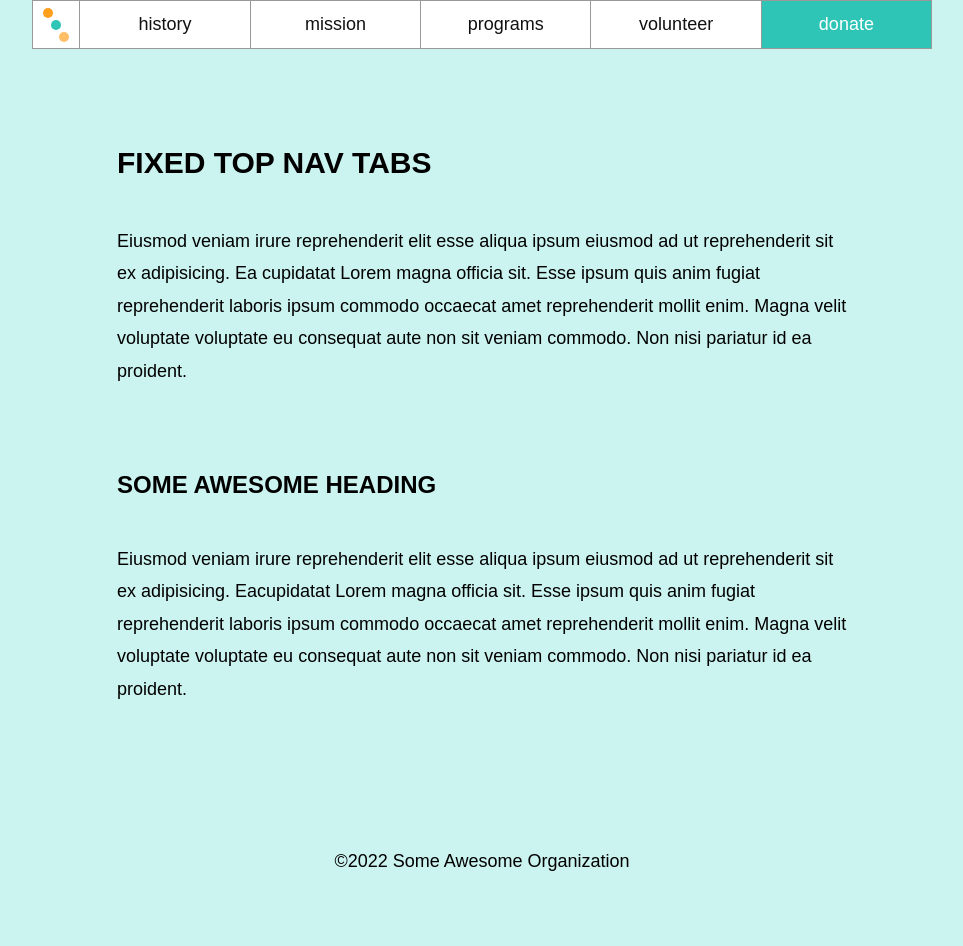
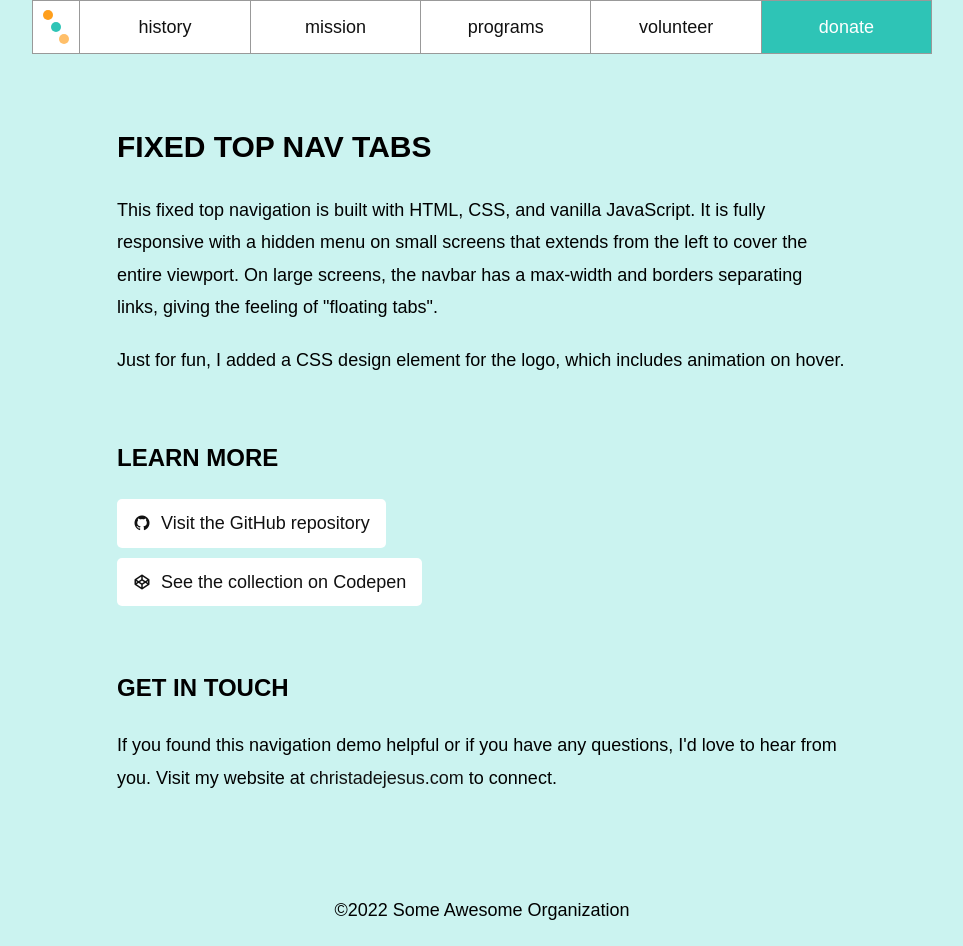
Before and after one commit to christadejesus/navigation, a plain HTML site: page fixed-top-nav-tabs/index.html in a window 1280 px wide. Shown: the whole page, without its empty margins (158-1121 px from the left). Before the commit the page ends 917 px from the top, so only its background shows below. Drawn offline with nearby package versions, Linux system fonts and the light colour scheme.

Commit message:
Update social image and and main content

```diff
--- a/fixed-top-nav-tabs/index.html
+++ b/fixed-top-nav-tabs/index.html
@@ -5,7 +5,7 @@
     <meta charset="UTF-8">
     <meta http-equiv="X-UA-Compatible" content="IE=edge">
     <meta name="viewport" content="width=device-width, initial-scale=1.0">
-    <!-- This content values below are specific to this project, so don't forget to customize if copy/pasting! -->
+    <!-- The tags, properties, and values below are specific to this project, so don't forget to customize if copy/pasting! -->
     <meta property="og:title" content="Fixed Top Nav Tabs">
     <meta property="og:type" content="article">
     <meta property="og:image" content="fixed-nav-tabs_social.png">
@@ -46,15 +46,20 @@
     <!-- END PAGE HEADER -->
     <main>
         <h1>Fixed Top Nav Tabs</h1>
-        <p>Eiusmod veniam irure reprehenderit elit esse aliqua ipsum eiusmod ad ut reprehenderit sit ex adipisicing. Ea
-            cupidatat Lorem magna officia sit. Esse ipsum quis anim fugiat reprehenderit laboris ipsum commodo occaecat
-            amet reprehenderit mollit enim. Magna velit voluptate voluptate eu consequat aute non sit veniam commodo.
-            Non nisi pariatur id ea proident.</p>
-        <h2>Some Awesome Heading</h2>
-        <p>Eiusmod veniam irure reprehenderit elit esse aliqua ipsum eiusmod ad ut reprehenderit sit ex adipisicing.
-            Eacupidatat Lorem magna officia sit. Esse ipsum quis anim fugiat reprehenderit laboris ipsum commodo
-            occaecat amet reprehenderit mollit enim. Magna velit voluptate voluptate eu consequat aute non sit veniam
-            commodo. Non nisi pariatur id ea proident.</p>
+        <p>This fixed top navigation is built with HTML, CSS, and vanilla JavaScript. It is fully responsive with a hidden menu
+            on small screens that extends from the left to cover the entire viewport. On large screens, the navbar has a
+            max-width and borders separating links, giving the feeling of "floating tabs".</p>
+        <p>Just for fun, I added a CSS design element for the logo, which includes animation on hover.</p>
+        <h2>Learn More</h2>
+        <a href="https://github.com/christadejesus/navigation/tree/main/fixed-top-nav-tabs" class="flex-link" target="_blank"
+            rel="noreferrer"><i class="ri-github-fill"></i>Visit the GitHub repository</a>
+        <a href="https://codepen.io/collection/yrPyag" target="_blank" rel="noreferrer" class="flex-link"><i
+                class="ri-codepen-fill"></i>See the collection on Codepen</a>
+        <h2>Get in Touch</h2>
+        <p>If you found this navigation demo helpful or if you have any questions, I'd love to hear from you.
+            Visit my website at <a href="https://christadejesus.com" target="_blank" rel="noreferrer">christadejesus.com</a> to
+            connect.</p>
+
     </main>
     <footer class="page-footer">
         <p class="copyright">&copy;2022 Some Awesome Organization</p>
--- a/fixed-top-nav-tabs/style.css
+++ b/fixed-top-nav-tabs/style.css
@@ -25,24 +25,22 @@
 
   /* GLOBALS */
   font-size: 10px;
-  line-height: 1.5;
+  line-height: 1.8;
 }
 
 /* MAIN STYLES */
-body,
-html {
+body {
   font-family: "Montserrat", sans-serif;
   font-size: 1.8rem;
   background: var(--primary-lt);
 }
 p {
-  line-height: 1.8;
-  margin: 40px 0;
+  margin: 20px 0;
 }
 h1,
 h2 {
   font-weight: 600;
-  margin: 80px 0 40px 0;
+  margin: 60px 0 20px 0;
   text-transform: uppercase;
 }
 h1 {
@@ -53,11 +51,6 @@ h2 {
 }
 ul {
   list-style: none;
-}
-main {
-  padding: 60px;
-  max-width: 850px;
-  margin: 0 auto;
 }
 
 /* BUTTONS & LINKS */
@@ -163,6 +156,31 @@ button {
 .btn {
   display: none; /* on desktop */
 }
+/* MAIN CONTENT */
+main {
+  padding: 60px;
+  max-width: 850px;
+  margin: 0 auto;
+}
+p a {
+  font-weight: 500;
+}
+p a:hover {
+  opacity: 80%;
+}
+.flex-link {
+  display: flex;
+  gap: 1rem;
+  background: var(--neutral-lt);
+  border-radius: 5px;
+  margin-bottom: 1rem;
+  padding: 8px 16px;
+  max-width: fit-content;
+}
+.flex-link:hover {
+  background: var(--primary);
+  color: var(--neutral-lt);
+}
 
 /* FOOTER */
 .page-footer {
```
Also changed, not shown: fixed-top-nav-tabs/fixed-nav-tabs_social.png.
